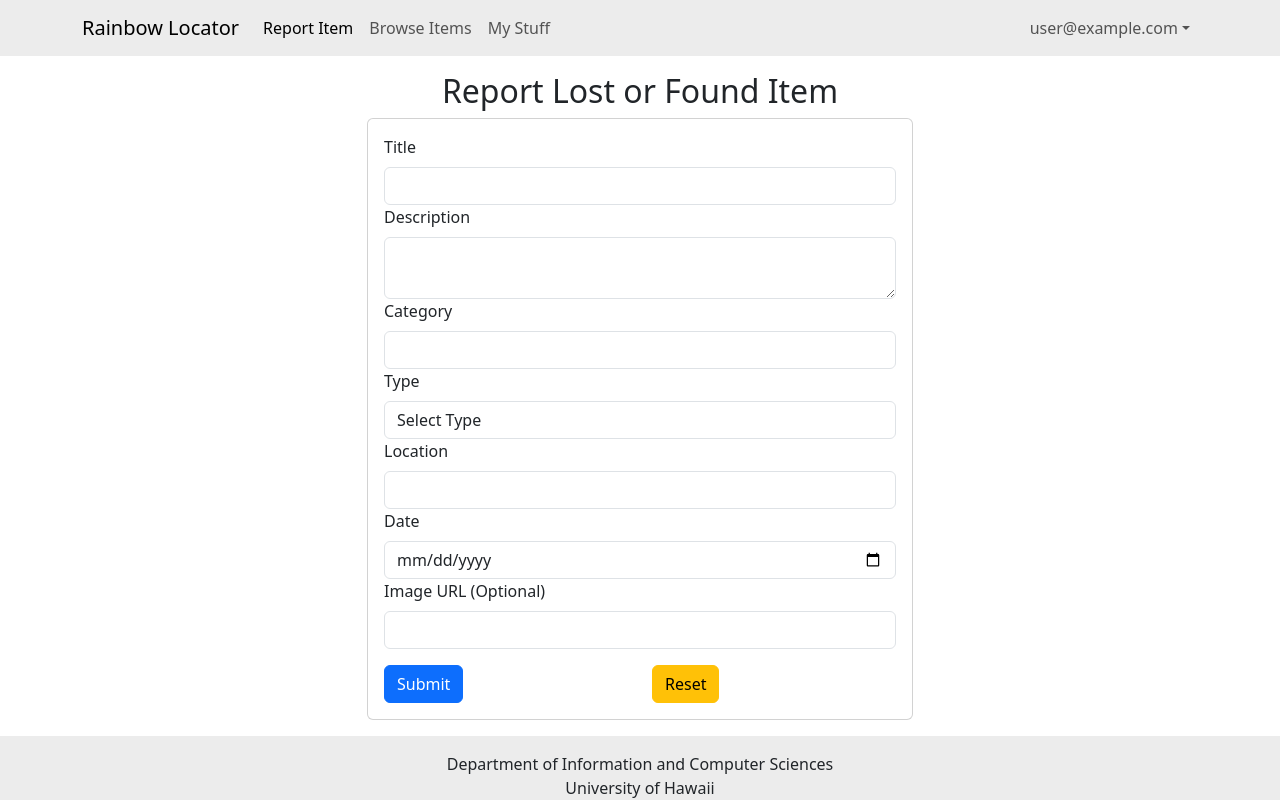
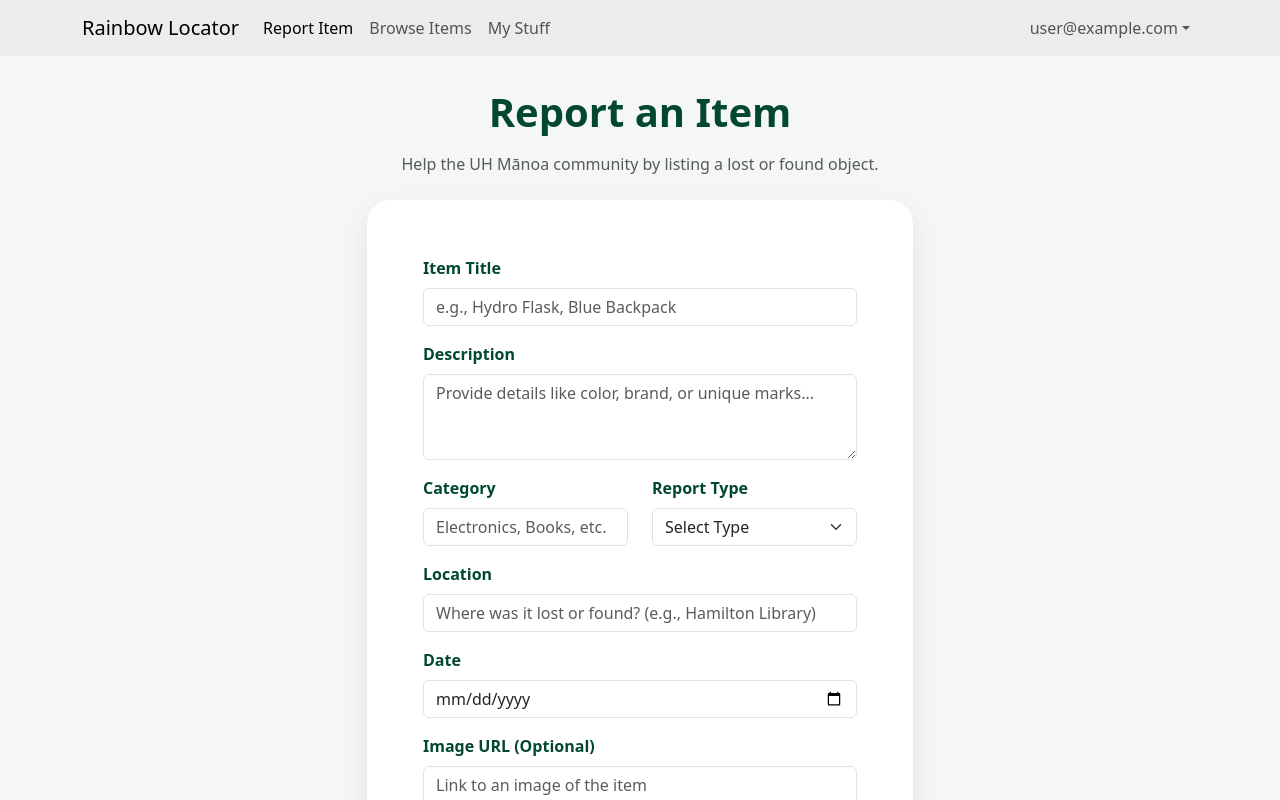
Before and after one commit to pacificbytes/rainbow-locator, a Next.js app: page /report in a window 1280 px wide. Shown: the top 800 px of the page. Built offline with nearby package versions, Linux system fonts and the light colour scheme; no server answers; sample sign-in values are in the browser's storage.

Commit message:
Completed lost and found request form mockup.

```diff
--- a/src/app/globals.css
+++ b/src/app/globals.css
@@ -201,3 +201,23 @@ body {
   background-color: #e8f5e9;
   color: #2e7d32;
 }
+
+/* FORM STYLING */
+.form-card {
+  padding: 2.5rem;
+  background: white;
+  border-radius: 1.5rem;
+  box-shadow: 0 10px 30px rgba(0,0,0,0.08);
+  border: none;
+}
+
+.form-label {
+  color: #024731;
+  font-weight: 600;
+  margin-bottom: 0.5rem;
+}
+
+.form-control:focus, .form-select:focus {
+  border-color: #2f6f4f;
+  box-shadow: 0 0 0 0.25rem rgba(47, 111, 79, 0.25);
+}
--- a/src/components/ReportItemForm.tsx
+++ b/src/components/ReportItemForm.tsx
@@ -9,10 +9,23 @@ import { redirect } from 'next/navigation';
 import { addItem } from '@/lib/dbActions';
 import LoadingSpinner from '@/components/LoadingSpinner';
 import { ReportItemSchema } from '@/lib/validationSchemas';
+import { PlusCircle, Eraser } from 'react-bootstrap-icons';
+
+interface ReportItemData {
+  title: string;
+  description: string;
+  category: string;
+  type: string;
+  location: string;
+  date: string;
+  image?: string;
+  ownerId: string;
+}
 
 const ReportItemForm: React.FC = () => {
   const { data: session, status } = useSession();
   const userId = session?.user?.id || '';
+
   const {
     register,
     handleSubmit,
@@ -31,23 +44,12 @@ const ReportItemForm: React.FC = () => {
     setValue('ownerId', userId);
   }
 
-  interface ReportItemData {
-  title: string;
-  description: string;
-  category: string;
-  type: string;
-  location: string;
-  date: string;
-  image?: string;
-  ownerId: string;
-}
-
   const onSubmit = async (data: ReportItemData) => {
     await addItem({
       ...data,
       date: new Date(data.date),
     });
-    swal('Success', 'Your item has been reported', 'success', {
+    swal('Success', 'Your item has been reported successfully!', 'success', {
       timer: 2000,
     });
   };
@@ -60,98 +62,162 @@ const ReportItemForm: React.FC = () => {
   }
 
   return (
-    <Container className="py-3">
+    <main className="main-bg section-padding">
+      <Container>
         <Row className="justify-content-center">
-        <Col xs={10} md={7} lg={6}>
-          <Col className="text-center">
-            <h2>Report Lost or Found Item</h2>
-          </Col>
-          <Card>
+          <Col xs={12} md={8} lg={6}>
+            <div className="text-center mb-4">
+              <h2 className="section-title" style={{ fontSize: '2.5rem', fontWeight: 'bold' }}>
+                Report an Item
+              </h2>
+              <p className="text-muted">
+                Help the UH Mānoa community by listing a lost or found object.
+              </p>
+            </div>
+
+            <Card className="form-card">
               <Card.Body>
                 <Form onSubmit={handleSubmit(onSubmit)}>
+                  <Row>
+                    <Col md={12} className="mb-3">
                       <Form.Group>
-                  <Form.Label>Title</Form.Label>
-                  <input
+                        <Form.Label>Item Title</Form.Label>
+                        <Form.Control
                           type="text"
+                          placeholder="e.g., Hydro Flask, Blue Backpack"
                           {...register('title')}
-                    className={`form-control ${errors.title ? 'is-invalid' : ''}`}
+                          isInvalid={!!errors.title}
                         />
-                  <div className="invalid-feedback">{errors.title?.message}</div>
+                        <Form.Control.Feedback type="invalid">
+                          {errors.title?.message}
+                        </Form.Control.Feedback>
                       </Form.Group>
+                    </Col>
+
+                    <Col md={12} className="mb-3">
                       <Form.Group>
                         <Form.Label>Description</Form.Label>
-                  <textarea
+                        <Form.Control
+                          as="textarea"
+                          rows={3}
+                          placeholder="Provide details like color, brand, or unique marks..."
                           {...register('description')}
-                    className={`form-control ${errors.description ? 'is-invalid' : ''}`}
+                          isInvalid={!!errors.description}
                         />
-                  <div className="invalid-feedback">{errors.description?.message}</div>
+                        <Form.Control.Feedback type="invalid">
+                          {errors.description?.message}
+                        </Form.Control.Feedback>
                       </Form.Group>
+                    </Col>
+
+                    <Col md={6} className="mb-3">
                       <Form.Group>
                         <Form.Label>Category</Form.Label>
-                  <input
+                        <Form.Control
                           type="text"
+                          placeholder="Electronics, Books, etc."
                           {...register('category')}
-                    className={`form-control ${errors.category ? 'is-invalid' : ''}`}
+                          isInvalid={!!errors.category}
                         />
-                  <div className="invalid-feedback">{errors.category?.message}</div>
+                        <Form.Control.Feedback type="invalid">
+                          {errors.category?.message}
+                        </Form.Control.Feedback>
                       </Form.Group>
+                    </Col>
+
+                    <Col md={6} className="mb-3">
                       <Form.Group>
-                  <Form.Label>Type</Form.Label>
-                  <select {...register('type')} className={`form-control ${errors.type ? 'is-invalid' : ''}`}>
+                        <Form.Label>Report Type</Form.Label>
+                        <Form.Select
+                          {...register('type')}
+                          isInvalid={!!errors.type}
+                        >
                           <option value="">Select Type</option>
                           <option value="lost">Lost</option>
                           <option value="found">Found</option>
-                  </select>
-                  <div className="invalid-feedback">{errors.type?.message}</div>
+                        </Form.Select>
+                        <Form.Control.Feedback type="invalid">
+                          {errors.type?.message}
+                        </Form.Control.Feedback>
                       </Form.Group>
+                    </Col>
+
+                    <Col md={12} className="mb-3">
                       <Form.Group>
                         <Form.Label>Location</Form.Label>
-                  <input
+                        <Form.Control
                           type="text"
+                          placeholder="Where was it lost or found? (e.g., Hamilton Library)"
                           {...register('location')}
-                    className={`form-control ${errors.location ? 'is-invalid' : ''}`}
+                          isInvalid={!!errors.location}
                         />
-                  <div className="invalid-feedback">{errors.location?.message}</div>
+                        <Form.Control.Feedback type="invalid">
+                          {errors.location?.message}
+                        </Form.Control.Feedback>
                       </Form.Group>
+                    </Col>
+
+                    <Col md={12} className="mb-3">
                       <Form.Group>
                         <Form.Label>Date</Form.Label>
-                  <input
+                        <Form.Control
                           type="date"
                           {...register('date')}
-                    className={`form-control ${errors.date ? 'is-invalid' : ''}`}
+                          isInvalid={!!errors.date}
                         />
-                  <div className="invalid-feedback">{errors.date?.message}</div>
+                        <Form.Control.Feedback type="invalid">
+                          {errors.date?.message}
+                        </Form.Control.Feedback>
                       </Form.Group>
+                    </Col>
+
+                    <Col md={12} className="mb-4">
                       <Form.Group>
                         <Form.Label>Image URL (Optional)</Form.Label>
-                  <input
+                        <Form.Control
                           type="text"
+                          placeholder="Link to an image of the item"
                           {...register('image')}
-                    className={`form-control ${errors.image ? 'is-invalid' : ''}`}
+                          isInvalid={!!errors.image}
                         />
-                  <div className="invalid-feedback">{errors.image?.message}</div>
+                        <Form.Control.Feedback type="invalid">
+                          {errors.image?.message}
+                        </Form.Control.Feedback>
                       </Form.Group>
+                    </Col>
+                  </Row>
+
                   <input type="hidden" {...register('ownerId')} />
-                <Form.Group className="form-group">
-                  <Row className="pt-3">
+
+                  <Row>
                     <Col>
-                      <Button type="submit" variant="primary">
-                        Submit
+                      <Button
+                        type="submit"
+                        className="btn-gold w-100 d-flex align-items-center justify-content-center gap-2"
+                        style={{ height: '3rem' }}
+                      >
+                        <PlusCircle size={20} /> Submit Report
                       </Button>
                     </Col>
-                    <Col>
-                      <Button type="button" onClick={() => reset()} variant="warning" className="float-right">
-                        Reset
+                    <Col xs="auto">
+                      <Button
+                        type="button"
+                        variant="outline-warning"
+                        onClick={() => reset()}
+                        className="d-flex align-items-center justify-content-center gap-2"
+                        style={{ height: '3rem', padding: '0 1.5rem', borderRadius: '0.6rem' }}
+                      >
+                        <Eraser size={20} />
                       </Button>
                     </Col>
                   </Row>
-                </Form.Group>
                 </Form>
               </Card.Body>
             </Card>
           </Col>
         </Row>
       </Container>
+    </main>
   );
 };
 
```
Lines whose indentation alone changed are shown as unchanged.
